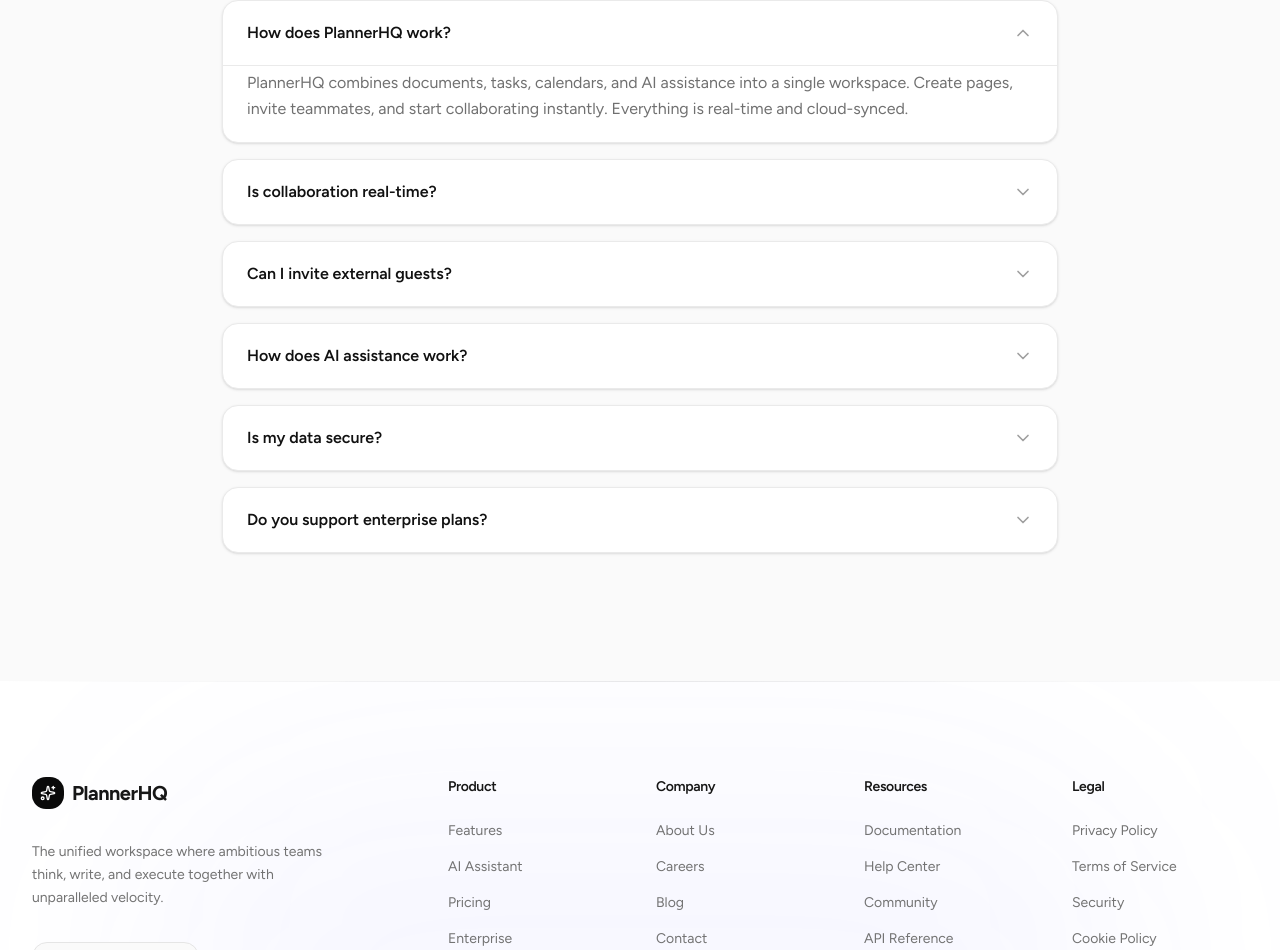
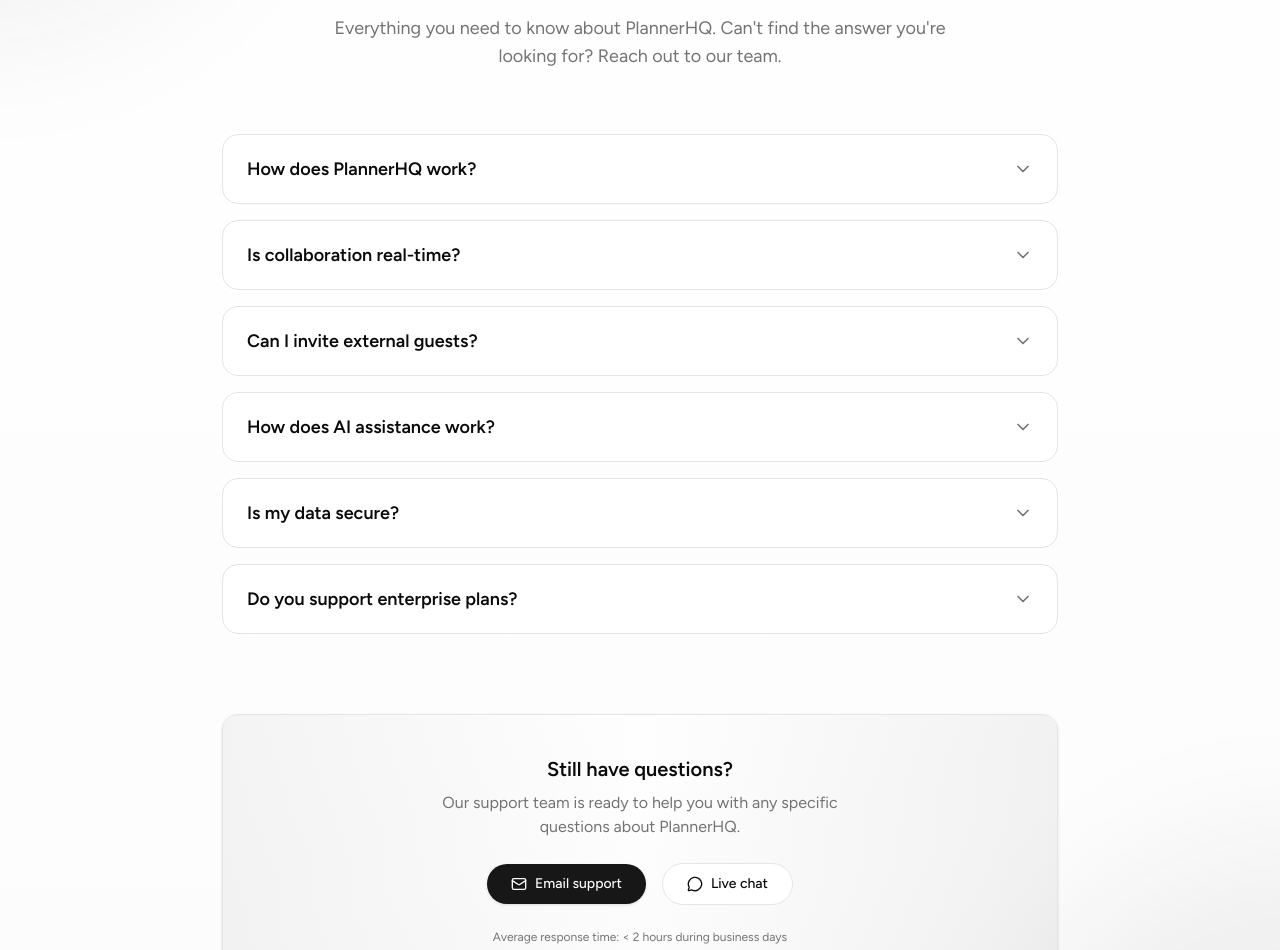
Before and after one commit to dariogeorge21/plannerhq, a Next.js app: page / in a window 1280 px wide. Shown: the part 10802-11752 px from the top of the page. Built offline with nearby package versions, Linux system fonts and the light colour scheme.

Commit message:
feat: Enhance FAQ component with new design, improved accessibility, and support contact options

```diff
--- a/src/components/landingPage/faq.tsx
+++ b/src/components/landingPage/faq.tsx
@@ -2,7 +2,7 @@
 "use client";
 
 import { useState } from "react";
-import { ChevronDown } from "lucide-react";
+import { ChevronDown, HelpCircle, Mail, MessageCircle } from "lucide-react";
 
 const faqs = [
   {
@@ -38,43 +38,109 @@ const faqs = [
 ];
 
 export default function FAQ() {
-  const [openIndex, setOpenIndex] = useState<number | null>(0);
+  const [openIndex, setOpenIndex] = useState<number | null>(null);
 
   return (
-    <section className="bg-[#FAFAFA] py-24 lg:py-32">
+    <section className="relative isolate overflow-hidden bg-gradient-to-b from-white to-muted/30 py-24 lg:py-32">
+      {/* Decorative background elements */}
+      <div className="absolute inset-0 -z-10">
+        <div className="absolute top-0 left-1/2 -translate-x-1/2 w-[120%] h-px bg-gradient-to-r from-transparent via-border to-transparent" />
+        <div className="absolute -top-80 -left-80 w-[600px] h-[600px] rounded-full bg-primary/5 blur-3xl" />
+        <div className="absolute -bottom-80 -right-80 w-[600px] h-[600px] rounded-full bg-primary/5 blur-3xl" />
+      </div>
+
       <div className="max-w-[900px] mx-auto px-6 lg:px-8">
+        {/* Header section */}
         <div className="text-center mb-16">
-          <h2 className="text-3xl lg:text-5xl font-bold tracking-tight text-[#111111]">
+          <div className="inline-flex items-center gap-2 rounded-full border border-primary/10 bg-primary/5 px-4 py-1.5 text-sm font-medium text-primary mb-6 backdrop-blur-sm">
+            <HelpCircle className="w-4 h-4" />
+            <span>Support Center</span>
+          </div>
+          <h2 className="text-4xl lg:text-5xl font-bold tracking-tight text-foreground mb-5">
             Frequently asked questions
           </h2>
+          <p className="text-lg text-muted-foreground max-w-2xl mx-auto">
+            Everything you need to know about PlannerHQ. Can't find the answer you're looking for? Reach out to our team.
+          </p>
         </div>
 
+        {/* FAQ list */}
         <div className="space-y-4">
-          {faqs.map((faq, idx) => (
+          {faqs.map((faq, idx) => {
+            const isOpen = openIndex === idx;
+            const itemId = `faq-item-${idx}`;
+            const answerId = `faq-answer-${idx}`;
+
+            return (
               <div
                 key={faq.question}
-              className="bg-white rounded-2xl border border-[#EAEAEA] shadow-sm overflow-hidden"
+                className="group relative rounded-2xl border border-border bg-card transition-all duration-200 hover:shadow-lg hover:border-primary/20"
               >
                 <button
-                onClick={() => setOpenIndex(openIndex === idx ? null : idx)}
-                className="w-full px-6 py-5 flex justify-between items-center text-left hover:bg-[#FAFAFA] transition-colors"
+                  id={itemId}
+                  onClick={() => setOpenIndex(isOpen ? null : idx)}
+                  aria-expanded={isOpen}
+                  aria-controls={answerId}
+                  className="w-full px-6 py-5 flex justify-between items-center text-left cursor-pointer transition-colors duration-200 focus:outline-none focus:ring-2 focus:ring-primary/20 focus:ring-offset-2 focus:ring-offset-background rounded-2xl"
                 >
-                <span className="font-semibold text-[#111111]">
+                  <span className="font-semibold text-foreground text-lg pr-4">
                     {faq.question}
                   </span>
                   <ChevronDown
-                  className={`w-5 h-5 text-[#111111]/40 transition-transform ${
-                    openIndex === idx ? "rotate-180" : ""
+                    className={`w-5 h-5 text-muted-foreground transition-transform duration-300 flex-shrink-0 ${
+                      isOpen ? "rotate-180" : "group-hover:scale-110"
                     }`}
                   />
                 </button>
-              {openIndex === idx && (
-                <div className="px-6 pb-5 pt-1 text-[#111111]/60 border-t border-[#EAEAEA] leading-relaxed">
+                <div
+                  id={answerId}
+                  role="region"
+                  aria-labelledby={itemId}
+                  className={`overflow-hidden transition-all duration-300 ease-in-out ${
+                    isOpen ? "max-h-96 opacity-100" : "max-h-0 opacity-0"
+                  }`}
+                >
+                  <div className="px-6 pb-5 pt-1 text-muted-foreground leading-relaxed border-t border-border/60">
                     {faq.answer}
                   </div>
-              )}
                 </div>
-          ))}
+              </div>
+            );
+          })}
+        </div>
+
+        {/* Contact support CTA */}
+        <div className="mt-20 text-center">
+          <div className="relative rounded-2xl border border-border bg-gradient-to-br from-card to-muted/20 p-8 lg:p-10 shadow-sm">
+            <div className="absolute inset-0 bg-gradient-to-r from-primary/5 via-transparent to-primary/5 rounded-2xl" />
+            <div className="relative z-10">
+              <h3 className="text-xl font-semibold text-foreground mb-2">
+                Still have questions?
+              </h3>
+              <p className="text-muted-foreground mb-6 max-w-md mx-auto">
+                Our support team is ready to help you with any specific questions about PlannerHQ.
+              </p>
+              <div className="flex flex-wrap items-center justify-center gap-4">
+                <a
+                  href="mailto:support@plannerhq.com"
+                  className="inline-flex items-center gap-2 rounded-full bg-primary px-6 py-2.5 text-sm font-medium text-primary-foreground shadow-sm transition-all hover:bg-primary/90 hover:shadow-md focus:outline-none focus:ring-2 focus:ring-primary/20 focus:ring-offset-2"
+                >
+                  <Mail className="w-4 h-4" />
+                  Email support
+                </a>
+                <a
+                  href="#"
+                  className="inline-flex items-center gap-2 rounded-full border border-border bg-background px-6 py-2.5 text-sm font-medium text-foreground transition-all hover:bg-muted hover:border-primary/20 focus:outline-none focus:ring-2 focus:ring-primary/20 focus:ring-offset-2"
+                >
+                  <MessageCircle className="w-4 h-4" />
+                  Live chat
+                </a>
+              </div>
+              <p className="text-xs text-muted-foreground mt-6">
+                Average response time: &lt; 2 hours during business days
+              </p>
+            </div>
+          </div>
         </div>
       </div>
     </section>
```
Lines whose indentation alone changed are shown as unchanged.
